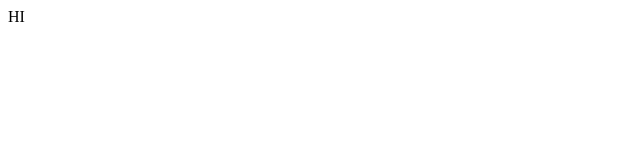
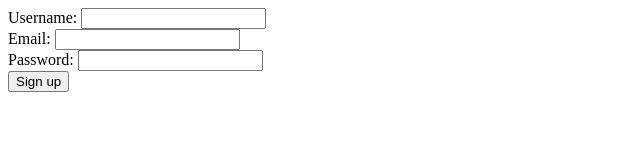
Before and after one commit to amoshsurya46/mynewproject, a plain HTML site: page index.html in a window 1280 px wide. Shown: the whole page, without its empty margins (0-640 px from the left). Drawn offline with Linux system fonts and the light colour scheme.

Commit message:
Update index.html

```diff
--- a/index.html
+++ b/index.html
@@ -1 +1,17 @@
-HI
+<form action="your-server-side-code" method="post">
+  <div>
+    <label for="username">Username:</label>
+    <input type="text" id="username" name="username">
+  </div>
+  <div>
+    <label for="email">Email:</label>
+    <input type="email" id="email" name="email">
+  </div>
+  <div>
+    <label for="password">Password:</label>
+    <input type="password" id="password" name="password">
+  </div>
+  <div>
+    <button type="submit">Sign up</button>
+  </div>
+</form>
```
